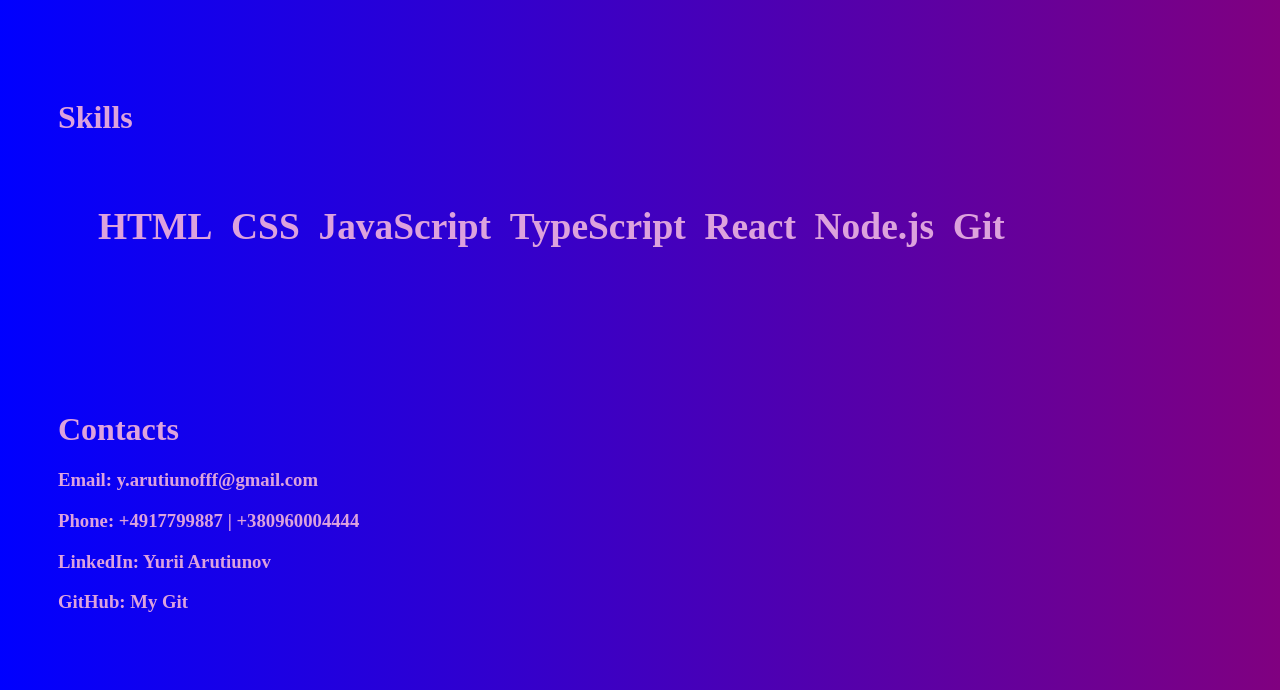
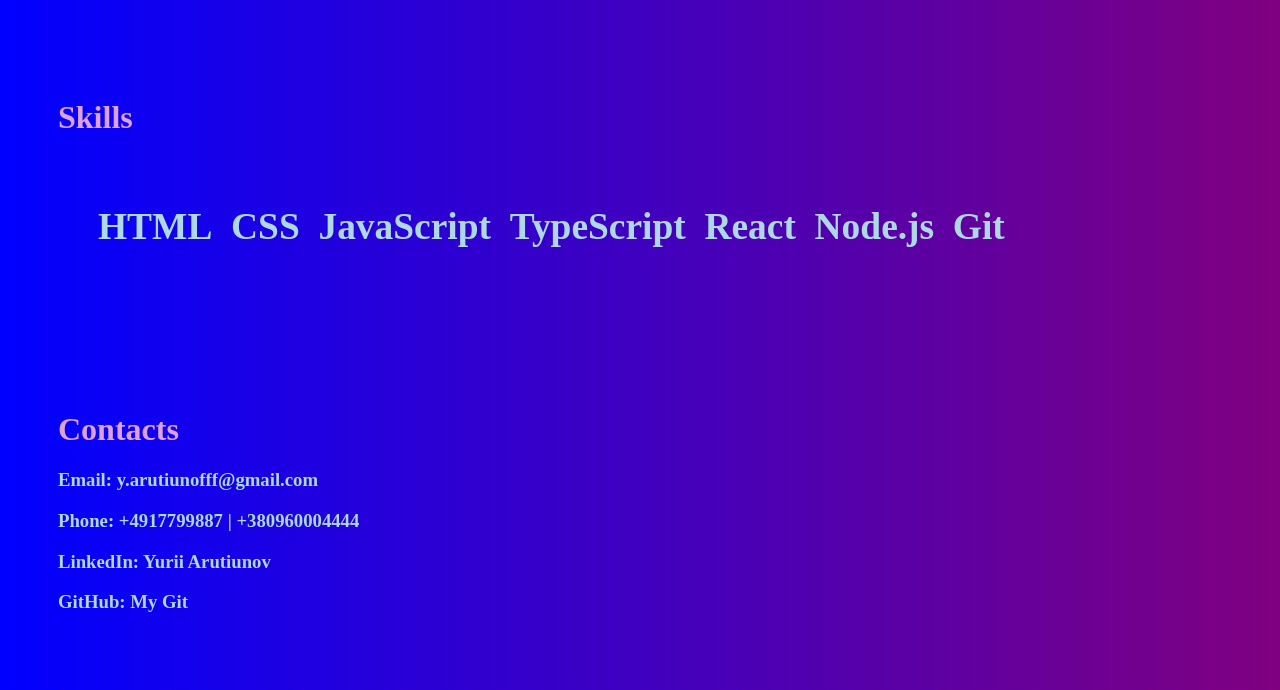
Before and after one commit to yarutiun/Portfolio, a plain HTML site: page index.html in a window 1280 px wide. Shown: the part 1152-1842 px from the top of the page. Drawn offline with Linux system fonts and the light colour scheme.

Commit message:
changed some text color

```diff
--- a/css/style.css
+++ b/css/style.css
@@ -126,3 +126,11 @@ body {
     padding-left: 50px;
     width: 100%;
   }
+
+  .contact h3 {
+    color: #add8e6;
+  }
+
+  .skills h3 {
+    color: #add8e6;
+  }
```
